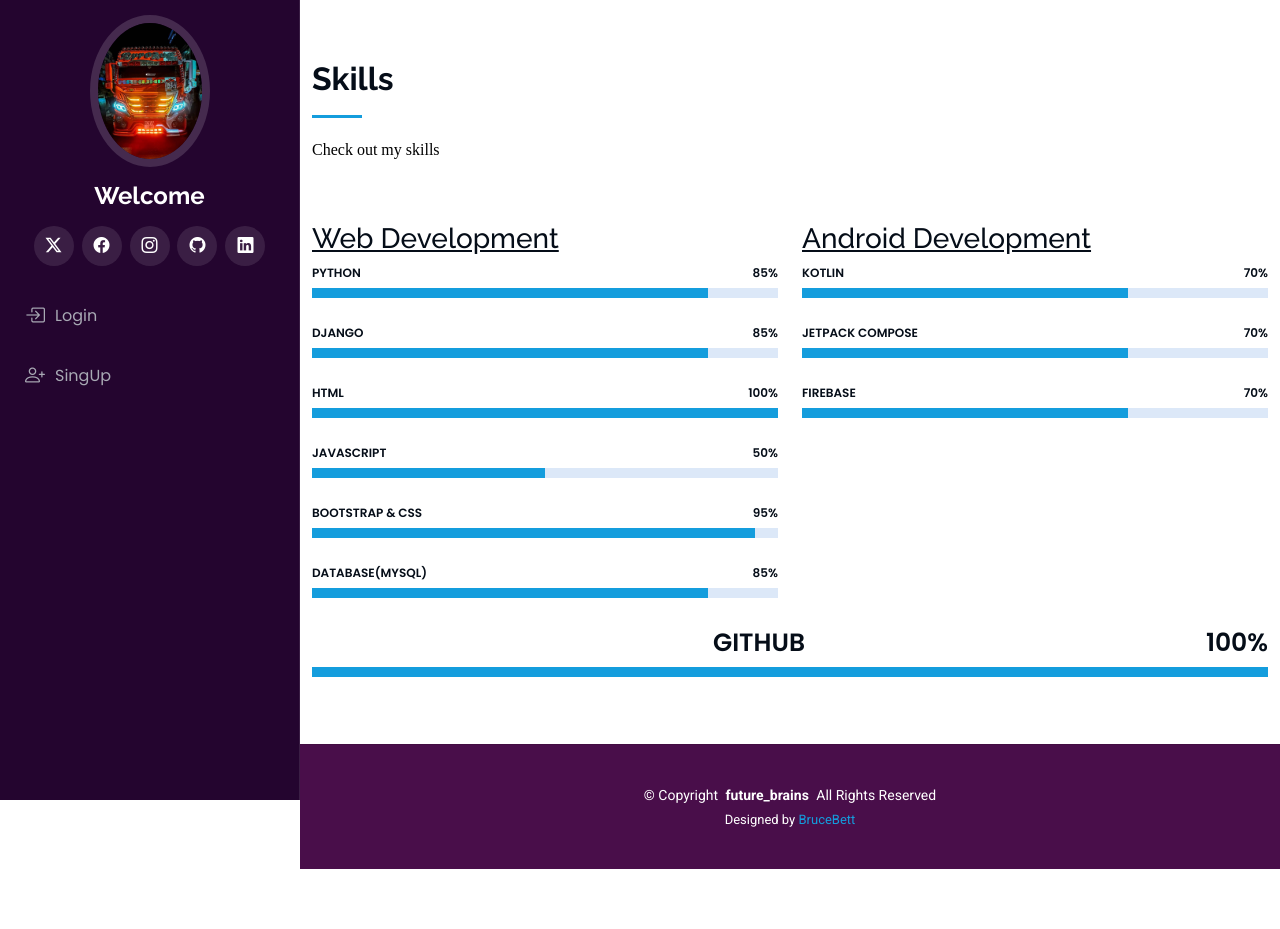
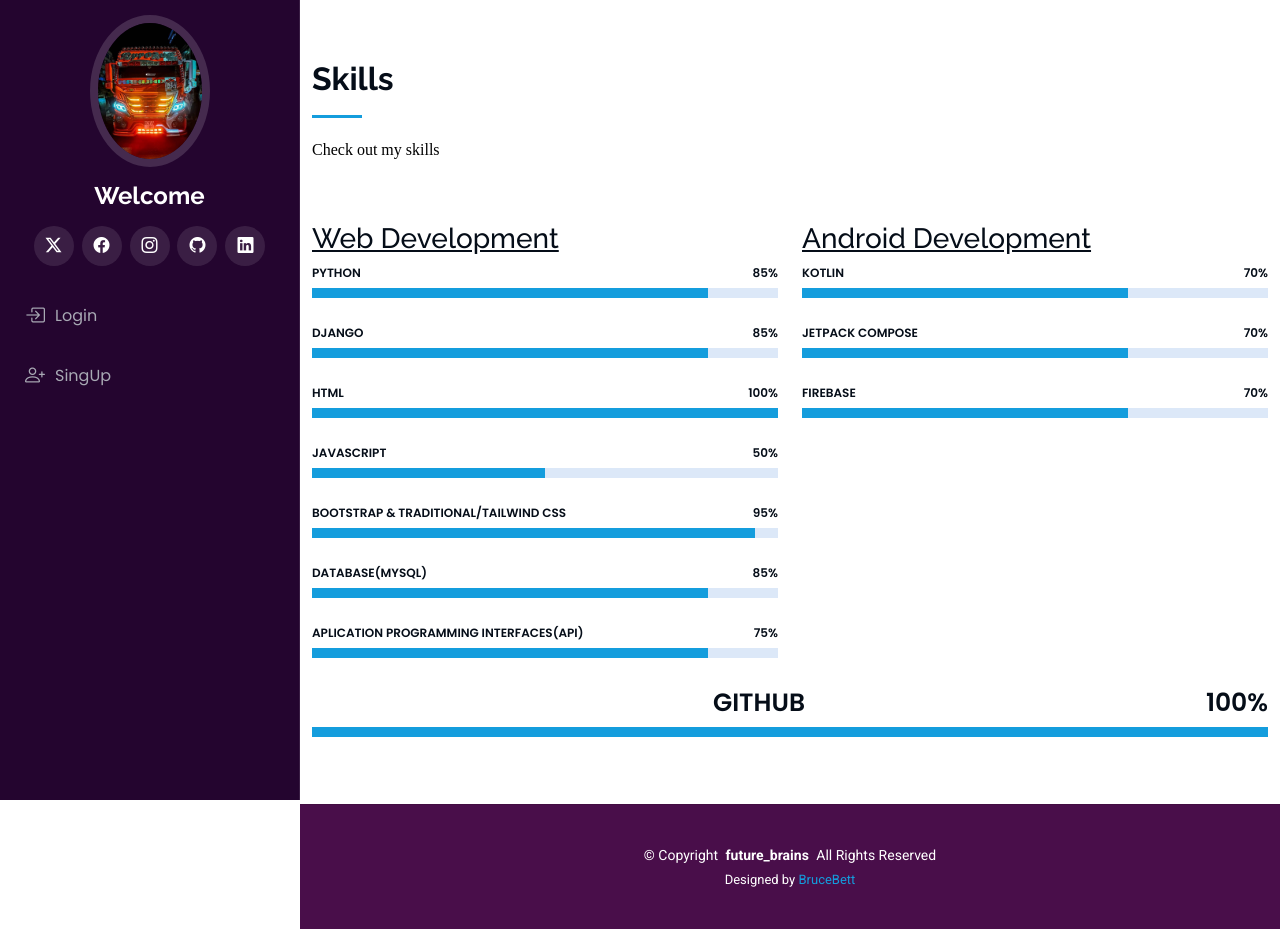
Before and after one commit to brucebett/My-Portfolio, a Django app: page /skills/ in a window 1280 px wide. Before the commit the page ends 869 px from the top, so only its background shows below. Run offline with Django 5.2, Linux system fonts and the light colour scheme; some libraries are stand-ins or nearby versions.

Commit message:
wenn commit

```diff
--- a/project/templates/skills.html
+++ b/project/templates/skills.html
@@ -50,7 +50,7 @@ Skills
           </div>
 
           <div class="progress">
-            <span class="skill">BOOTSTRAP & CSS<i class="val">95%</i></span>
+            <span class="skill">BOOTSTRAP & Traditional/Tailwind CSS<i class="val">95%</i></span>
             <div class="progress-bar-wrap">
               <div class="progress-bar" role="progressbar" aria-valuenow="95" aria-valuemin="0" aria-valuemax="100"></div>
             </div>
@@ -58,6 +58,13 @@ Skills
 
           <div class="progress">
             <span class="skill">DATABASE(mySQL) <i class="val">85%</i></span>
+            <div class="progress-bar-wrap">
+              <div class="progress-bar" role="progressbar" aria-valuenow="85" aria-valuemin="0" aria-valuemax="100"></div>
+            </div>
+          </div>
+
+          <div class="progress">
+            <span class="skill">Aplication Programming InterfaceS(API) <i class="val">75%</i></span>
             <div class="progress-bar-wrap">
               <div class="progress-bar" role="progressbar" aria-valuenow="85" aria-valuemin="0" aria-valuemax="100"></div>
             </div>
```
Also changed, not shown: project/db.sqlite3.
